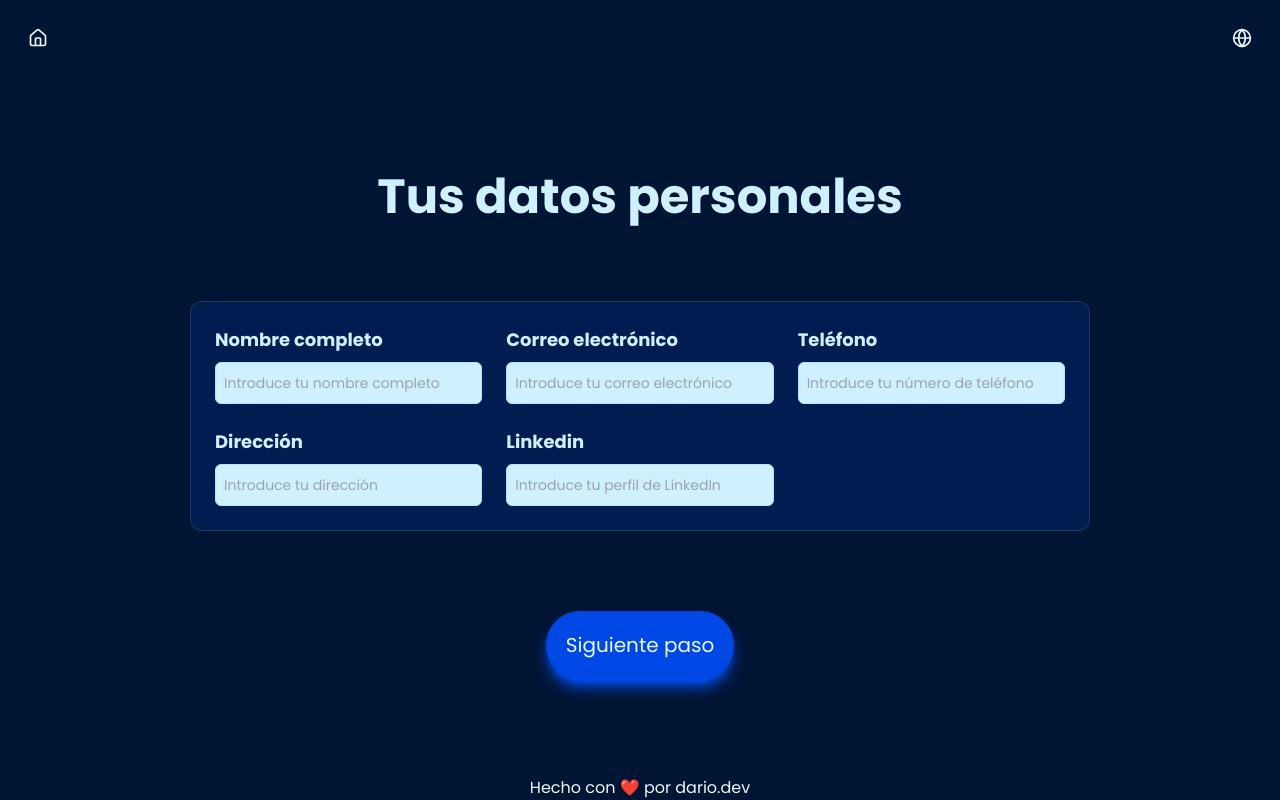
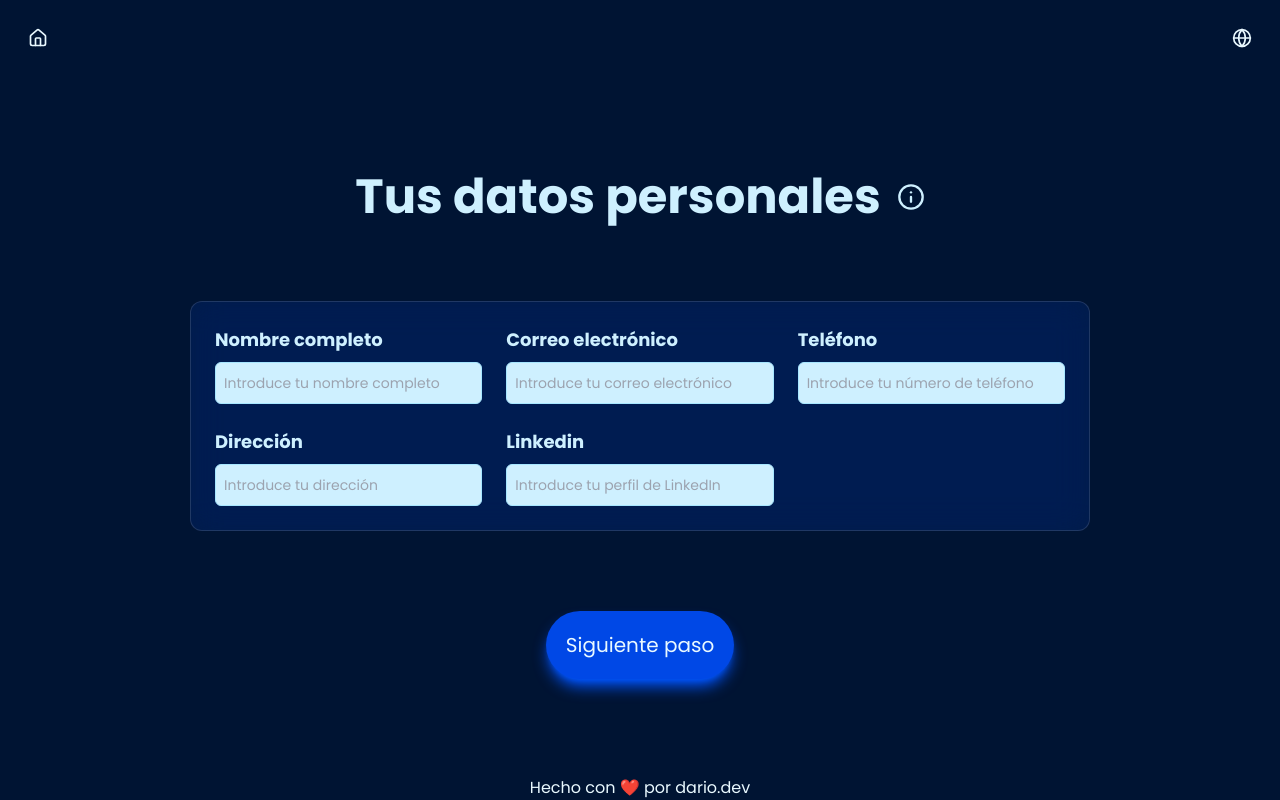
Before and after one commit to dhdezg/cvgenerator, a React (Vite) app: page / in a window 1280 px wide. Both pictures are taken after a click on the button "Empezar". Built offline with nearby package versions, Linux system fonts and the light colour scheme; what @react-pdf/renderer would draw is missing.

Commit message:
Create tooltip component & info variant,use tooltip component and add missing translations

```diff
--- a/i18n.js
+++ b/i18n.js
@@ -30,7 +30,9 @@ const resources = {
         language: 'Language name',
         level: 'Language level',
         institution: 'Institution name',
+        studiesTitle: 'Your studies',
       },
+      studiesTitle: 'Your studies',
       workExperienceTitle: 'Work experience',
       companyName: 'Company',
       position: 'Position',
@@ -82,6 +84,8 @@ const resources = {
       ],
       preview: 'Do you want a preview?',
       clickMe: 'Click here!',
+      infoMessage:
+        'If there are any fields that you cannot fill in, leave them empty, they will not appear on your resume!',
     },
   },
   es: {
@@ -107,7 +111,7 @@ const resources = {
         companyName: 'Nombre de la empresa',
         technologies: 'Tecnologías utilizadas',
         skill: 'Nombre de la habilidad',
-        studiesTitle: 'Your studies',
+        studiesTitle: 'Tus estudios',
         schoolName: 'Nombre de la institución',
         degree: 'Nombre del grado',
         language: 'Nombre del idioma',
@@ -165,6 +169,8 @@ const resources = {
       ],
       preview: 'Quieres ver un adelanto?',
       clickMe: 'Pulsa aquí!',
+      infoMessage:
+        'Si hay campos que no puedes rellenar, déjalos vacíos, no aparecerán en tu CV!',
     },
   },
 };
--- a/src/components/languages.jsx
+++ b/src/components/languages.jsx
@@ -3,6 +3,7 @@ import { useEffect, useState } from 'react';
 import { useTranslation } from 'react-i18next';
 import InputField from './ui/inputField';
 import NavigationButtons from './ui/navigationButtons';
+import { InfoTooltip } from './ui/tooltip';
 
 const Languages = ({ next, prev, onSave }) => {
   const { t } = useTranslation();
@@ -44,7 +45,10 @@ const Languages = ({ next, prev, onSave }) => {
   return (
     <section id="languages" className="w-full">
       <div className="step-container">
-        <h2 className="step-title">{t('languageTitle')}</h2>
+        <div className="flex items-center gap-4">
+          <h2 className="step-title">{t('languageTitle')}</h2>
+          <InfoTooltip message={t('infoMessage')}></InfoTooltip>
+        </div>
         <div className="flex flex-col gap-4 xs:w-full md:w-3/4">
           {languages.map((language, index) => (
             <div key={index}>
--- a/src/components/personalInfo.jsx
+++ b/src/components/personalInfo.jsx
@@ -3,6 +3,7 @@ import { useEffect, useState } from 'react';
 import { useTranslation } from 'react-i18next';
 import InputField from './ui/inputField';
 import NavigationButtons from './ui/navigationButtons';
+import { InfoTooltip } from './ui/tooltip';
 
 const PersonalInfo = ({ next, onSave }) => {
   const { t } = useTranslation();
@@ -40,7 +41,10 @@ const PersonalInfo = ({ next, onSave }) => {
   return (
     <section id="personalInfo" className="w-full">
       <div className="step-container">
-        <h2 className="step-title">{t('personalInfoTitle')}</h2>
+        <div className="flex items-center gap-4">
+          <h2 className="step-title">{t('personalInfoTitle')}</h2>
+          <InfoTooltip message={t('infoMessage')}></InfoTooltip>
+        </div>
         <div className="card xs:w-full md:w-3/4 xs:flex flex-col md:grid grid-cols-3 xs:gap-4 md:gap-6 font-bold text-midnight-100">
           {Object.keys(formData).map((key) => (
             <InputField
--- a/src/components/skills.jsx
+++ b/src/components/skills.jsx
@@ -3,6 +3,7 @@ import { useEffect, useState } from 'react';
 import { useTranslation } from 'react-i18next';
 import InputField from './ui/inputField';
 import NavigationButtons from './ui/navigationButtons';
+import { InfoTooltip } from './ui/tooltip';
 
 const Skills = ({ next, prev, onSave }) => {
   const { t } = useTranslation();
@@ -47,7 +48,10 @@ const Skills = ({ next, prev, onSave }) => {
   return (
     <section id="skills" className="w-full">
       <div className="step-container">
-        <h2 className="step-title">{t('skillsTitle')}</h2>
+        <div className="flex items-center gap-4">
+          <h2 className="step-title">{t('skillsTitle')}</h2>
+          <InfoTooltip message={t('infoMessage')}></InfoTooltip>
+        </div>
         <div
           id="steps-container"
           className="flex flex-col gap-4 xs:w-full md:w-3/4">
--- a/src/components/studies.jsx
+++ b/src/components/studies.jsx
@@ -3,6 +3,7 @@ import { useEffect, useState } from 'react';
 import { useTranslation } from 'react-i18next';
 import InputField from './ui/inputField';
 import NavigationButtons from './ui/navigationButtons';
+import { InfoTooltip } from './ui/tooltip';
 
 const Studies = ({ next, prev, onSave }) => {
   const { t } = useTranslation();
@@ -74,7 +75,10 @@ const Studies = ({ next, prev, onSave }) => {
   return (
     <section id="studies" className="w-full">
       <div className="step-container">
-        <h2 className="step-title">{t('studiesTitle')}</h2>
+        <div className="flex items-center gap-4">
+          <h2 className="step-title">{t('studiesTitle')}</h2>
+          <InfoTooltip message={t('infoMessage')}></InfoTooltip>
+        </div>
         <div className="flex flex-col gap-4 xs:w-full md:w-3/4">
           {studies.map((study, index) => (
             <div key={index}>
--- /dev/null
+++ b/src/components/ui/tooltip.jsx
@@ -0,0 +1,36 @@
+import { Info } from 'lucide-react';
+import PropTypes from 'prop-types';
+
+const Tooltip = ({ icon, message }) => {
+  return (
+    <div className="relative inline-block group">
+      <span className="select-none">{icon}</span>
+      <span
+        className="invisible opacity-0 group-hover:visible group-hover:opacity-100 absolute bottom-8 left-1/2 -translate-x-1/2
+        px-2 py-1 bg-midnight-900 text-midnight-100 text-sm rounded whitespace-nowrap
+        transition-opacity duration-300 before:content-[''] before:absolute before:top-full before:left-1/2
+        before:-translate-x-1/2 before:border-4 before:border-transparent before:border-t-midnight-900">
+        {message}
+      </span>
+    </div>
+  );
+};
+
+Tooltip.propTypes = {
+  icon: PropTypes.element.isRequired,
+  message: PropTypes.string.isRequired,
+};
+
+const InfoTooltip = ({ message }) => (
+  <Tooltip
+    icon={<Info size={28} className="text-midnight-100" />}
+    message={message}
+  />
+);
+
+InfoTooltip.propTypes = {
+  message: PropTypes.string.isRequired,
+};
+
+export { InfoTooltip };
+export default Tooltip;
--- a/src/components/welcome.jsx
+++ b/src/components/welcome.jsx
@@ -13,7 +13,7 @@ const Welcome = ({ next }) => {
         <h1 className="text-midnight-100 xs:text-5xl md:text-8xl font-bold select-none text-center">
           {t('welcome')}
         </h1>
-        <div className="flex flex-col gap-3">
+        <div className="flex flex-col gap-4">
           <button onClick={next} className="button-base w-auto self-center">
             {t('start')}
           </button>
--- a/src/components/workExperience.jsx
+++ b/src/components/workExperience.jsx
@@ -3,6 +3,7 @@ import { useEffect, useState } from 'react';
 import { useTranslation } from 'react-i18next';
 import InputField from './ui/inputField';
 import NavigationButtons from './ui/navigationButtons';
+import { InfoTooltip } from './ui/tooltip';
 
 const WorkExperience = ({ next, prev, onSave }) => {
   const { t } = useTranslation();
@@ -119,7 +120,10 @@ const WorkExperience = ({ next, prev, onSave }) => {
   return (
     <section id="workExperience" className="w-full">
       <div className="step-container">
-        <h2 className="step-title">{t('workExperienceTitle')}</h2>
+        <div className="flex items-center gap-4">
+          <h2 className="step-title">{t('workExperienceTitle')}</h2>
+          <InfoTooltip message={t('infoMessage')}></InfoTooltip>
+        </div>
         <div className="flex flex-col gap-4 xs:w-full md:w-3/4">
           {experiences.map((experience, index) => (
             <div key={index} className="card">
```
